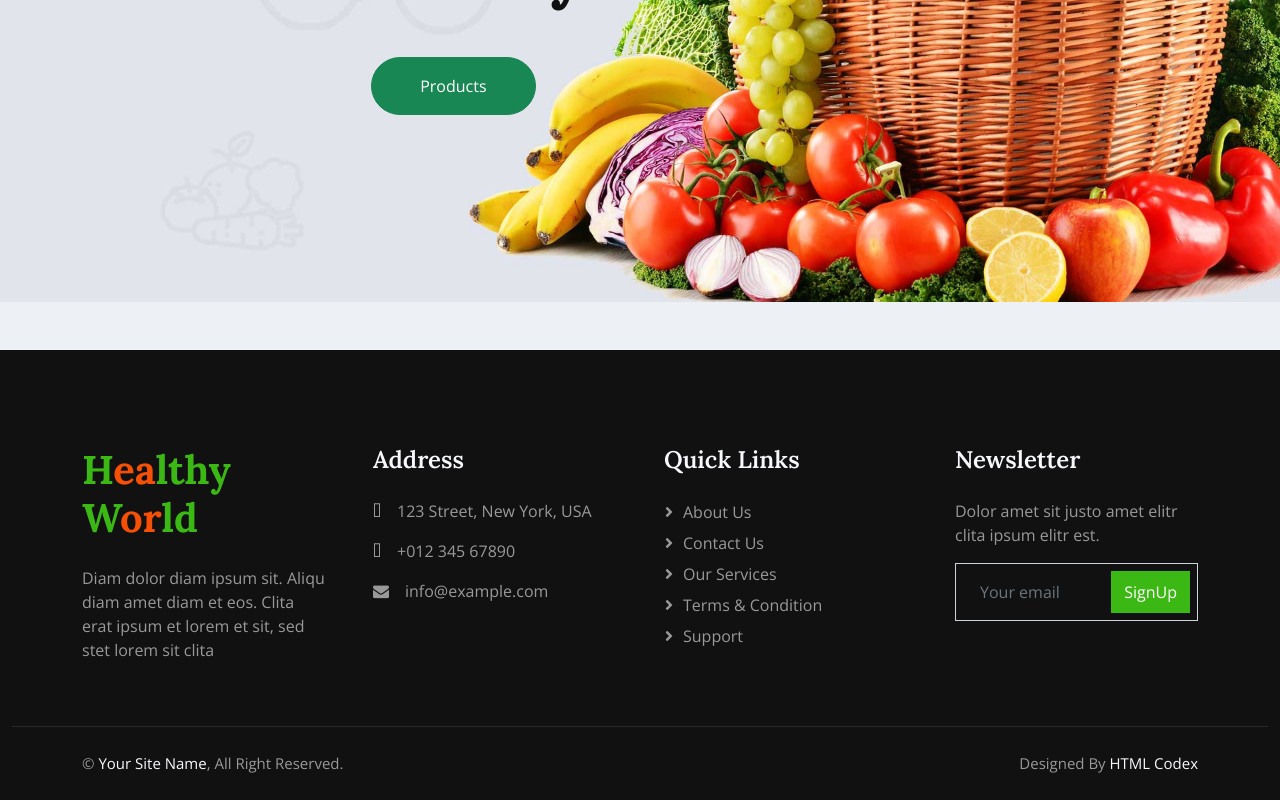
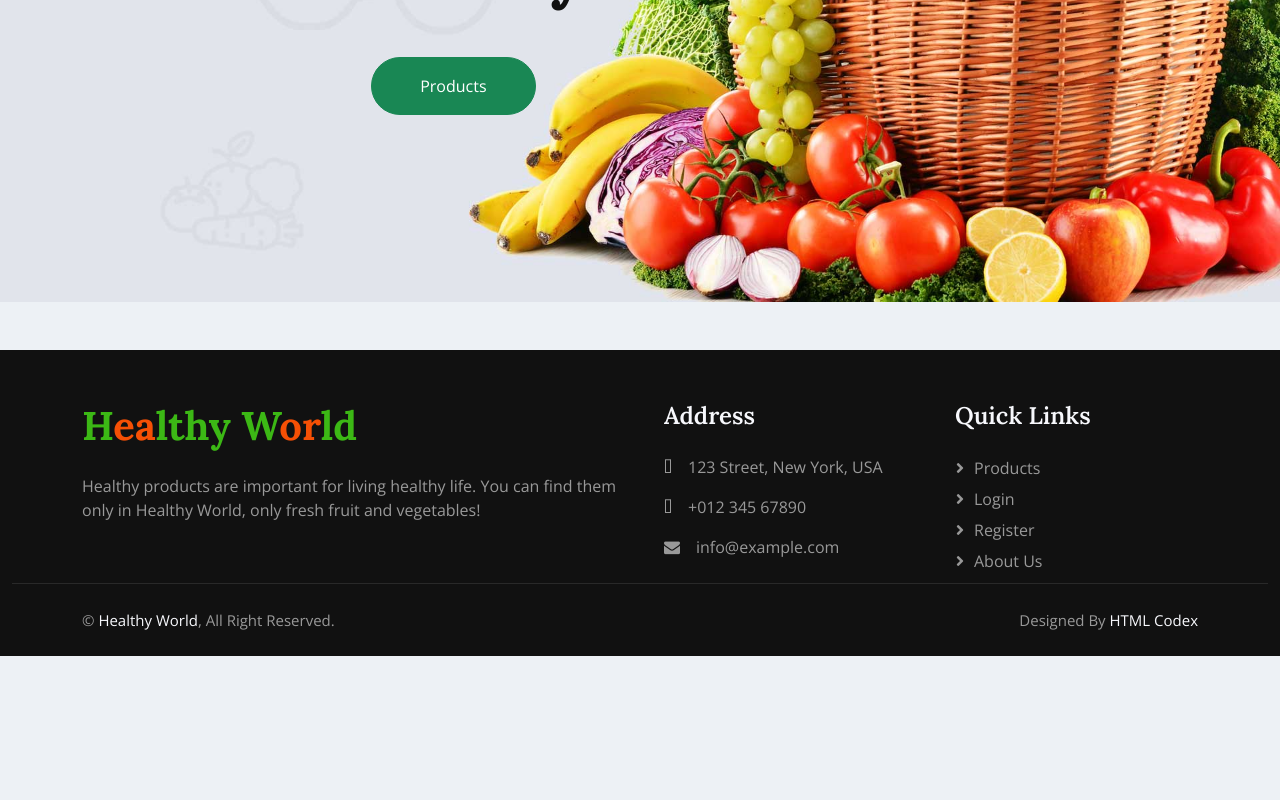
Before and after one commit to vvalev1/Healthy-World, a React (Vite) app in the folder client/: page / in a window 1280 px wide. Shown: the part 418-1218 px from the top of the page. After the commit the page ends 1074 px from the top, so only its background shows below. Built offline with nearby package versions, Linux system fonts and the light colour scheme.

Commit message:
edit footer visualization

```diff
--- a/client/src/components/Footer.jsx
+++ b/client/src/components/Footer.jsx
@@ -1,11 +1,15 @@
+import { Link } from "react-router-dom";
+
+import Path from "../paths/paths";
+
 export default function Footer() {
     return(
         <div className="container-fluid bg-dark footer pt-5 wow fadeIn" data-wow-delay="0.1s">
-        <div className="container py-5">
+        <div className="container py-1">
             <div className="row g-5">
-                <div className="col-lg-3 col-md-6">
+                <div className="col-lg-6 col-md-6">
                     <h1 className="fw-bold text-primary mb-4">H<span className="text-secondary">ea</span>lthy W<span className="text-secondary">or</span>ld</h1>
-                    <p>Diam dolor diam ipsum sit. Aliqu diam amet diam et eos. Clita erat ipsum et lorem et sit, sed stet lorem sit clita</p>
+                    <p>Healthy products are important for living healthy life. You can find them only in Healthy World, only fresh fruit and vegetables!</p>
                 </div>
                 <div className="col-lg-3 col-md-6">
                     <h4 className="text-light mb-4">Address</h4>
@@ -15,19 +19,10 @@ export default function Footer() {
                 </div>
                 <div className="col-lg-3 col-md-6">
                     <h4 className="text-light mb-4">Quick Links</h4>
-                    <a className="btn btn-link" href="">About Us</a>
-                    <a className="btn btn-link" href="">Contact Us</a>
-                    <a className="btn btn-link" href="">Our Services</a>
-                    <a className="btn btn-link" href="">Terms & Condition</a>
-                    <a className="btn btn-link" href="">Support</a>
-                </div>
-                <div className="col-lg-3 col-md-6">
-                    <h4 className="text-light mb-4">Newsletter</h4>
-                    <p>Dolor amet sit justo amet elitr clita ipsum elitr est.</p>
-                    <div className="position-relative mx-auto">
-                        <input className="form-control bg-transparent w-100 py-3 ps-4 pe-5" type="text" placeholder="Your email"/>
-                        <button type="button" className="btn btn-primary py-2 position-absolute top-0 end-0 mt-2 me-2">SignUp</button>
-                    </div>
+                    <Link className="btn btn-link" to={Path.Products}>Products</Link>
+                    <Link className="btn btn-link" to={Path.Login}>Login</Link>
+                    <Link className="btn btn-link" to={Path.Register}>Register</Link>
+                    <Link className="btn btn-link" to={Path.About}>About Us</Link>
                 </div>
             </div>
         </div>
@@ -35,7 +30,7 @@ export default function Footer() {
             <div className="container">
                 <div className="row">
                     <div className="col-md-6 text-center text-md-start mb-3 mb-md-0">
-                        &copy; <a href="#">Your Site Name</a>, All Right Reserved.
+                        &copy; <a href="#">Healthy World</a>, All Right Reserved.
                     </div>
                     <div className="col-md-6 text-center text-md-end">
                         <div>Designed By <a href="https://htmlcodex.com">HTML Codex</a></div>
```
